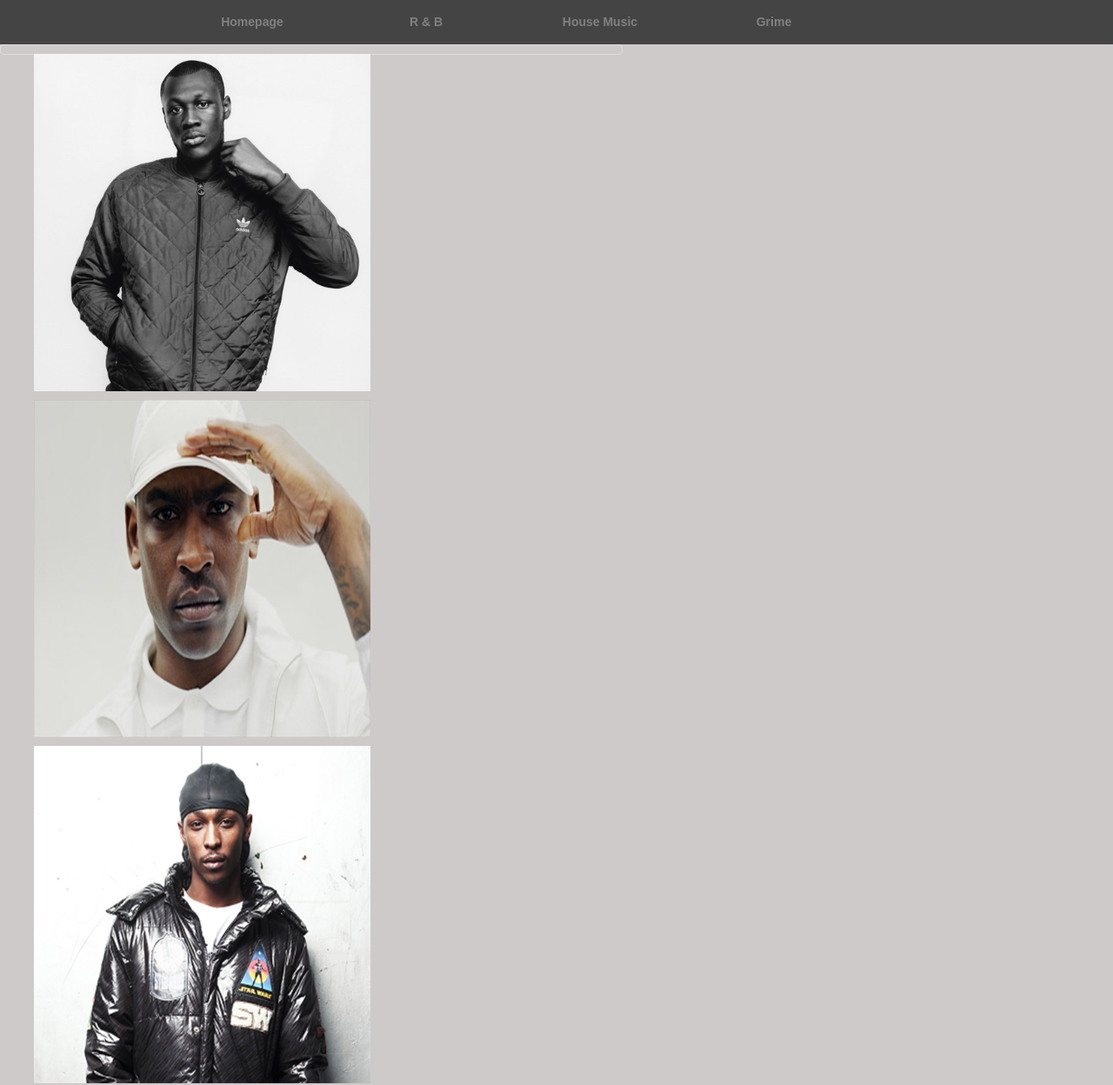
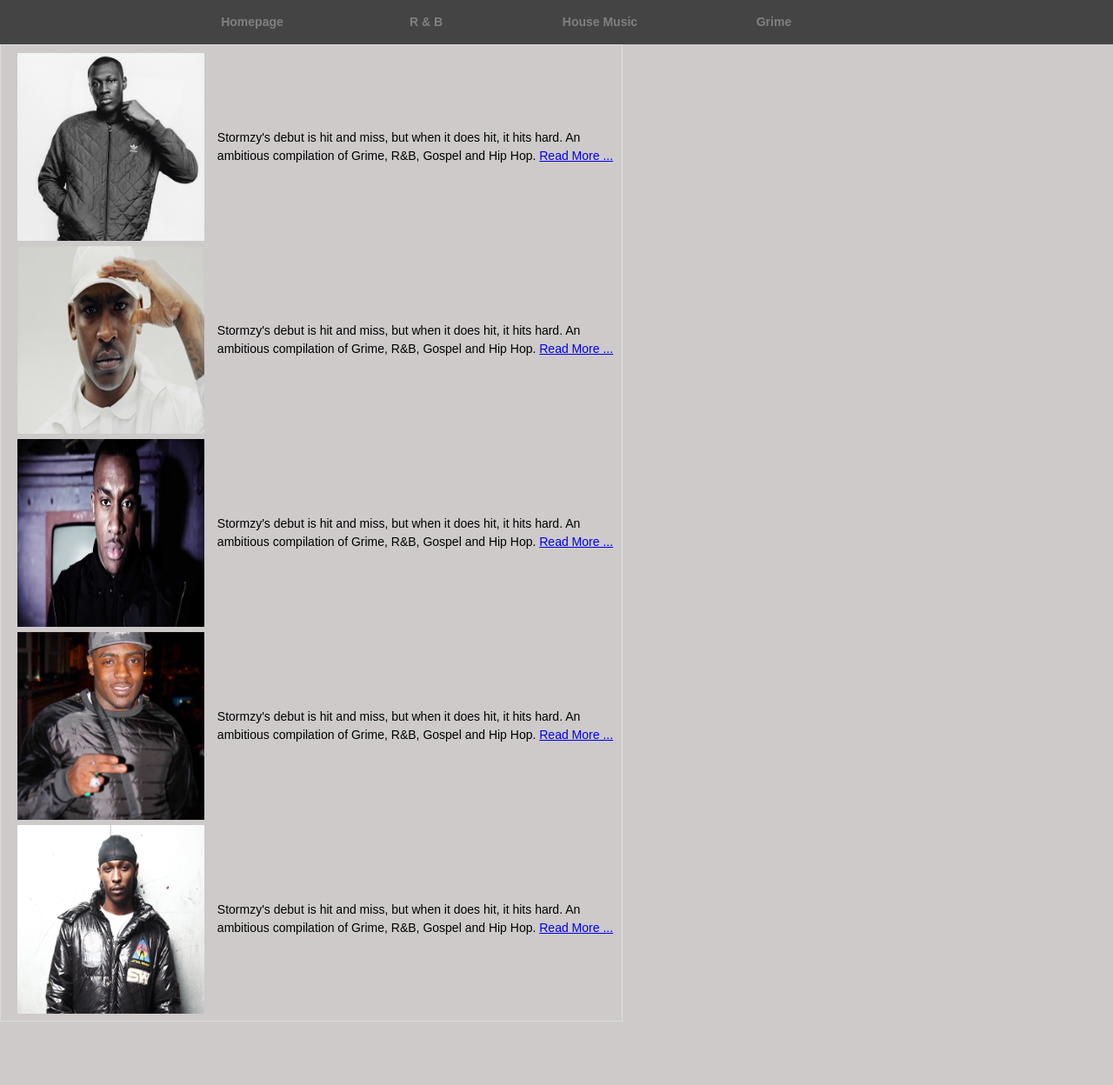
Before and after one commit to shuaibr96/Front-End-Web, a plain HTML site: page Grime.html in a window 1280 px wide. Shown: the top 1248 px of the page at 87% size. After the commit the page ends 1175 px from the top, so only its background shows below. Drawn offline with Linux system fonts and the light colour scheme.

Commit message:
grime layout update

```diff
--- a/Grime.html
+++ b/Grime.html
@@ -28,15 +28,33 @@
     </nav>
     <!-- end of nav -->
 <div class="grimecon">
-	<a href="stormzy.html"><img src="./images/stormzy.jpg" style="float: left; padding:5px;" alt="Stormzy"></a>
-
-	<a href="stormzy.html"><img src="./images/skepta-mercury-prize.jpg" style="float: left; padding:5px;" alt="Skepta"></a>
-
-	<a href="stormzy.html"><img src="./images/jme.jpg" style="float: left; padding:5px;" alt="JME"></a>
-
-	<a href="stormzy.html"><img src="./images/bugzy.jpg" style="float: left; padding:5px;" alt="Bugzy"></a>
-
-	<a href="stormzy.html"><img src="./images/MIST.jpg" style="float: left; padding:5px;" alt="MIST"></a>
+<table style="width:100%" cellpadding="0">
+  <tr>
+    <td><a href="stormzy.html"><img src="./images/stormzy.jpg" style="float: left; padding:0.8%;" alt="Stormzy"></a></td>
+    <td> Stormzy's debut is hit and miss, but when it does hit, it hits hard. An ambitious compilation of Grime, R&B, Gospel and Hip Hop.
+	<a href="stormzy.html">Read More ...</td>
+  </tr>
+  <tr>
+    <td><a href="stormzy.html"><img src="./images/skepta-mercury-prize.jpg" style="float: left; padding:0.8%;" alt="Skepta"></a></td>
+    <td>Stormzy's debut is hit and miss, but when it does hit, it hits hard. An ambitious compilation of Grime, R&B, Gospel and Hip Hop.
+	<a href="stormzy.html">Read More ...</td>
+  </tr>
+  <tr>
+    <td><a href="stormzy.html"><img src="./images/bugzy.jpg" style="float: left; padding:0.8%;" alt="Bugzy"></td>
+    <td>Stormzy's debut is hit and miss, but when it does hit, it hits hard. An ambitious compilation of Grime, R&B, Gospel and Hip Hop.
+	<a href="stormzy.html">Read More ...</td>
+  </tr>
+    <tr>
+    <td><a href="stormzy.html"><img src="./images/MIST.jpg" style="float: left; padding:0.8%;" alt="MIST"></td>
+    <td>Stormzy's debut is hit and miss, but when it does hit, it hits hard. An ambitious compilation of Grime, R&B, Gospel and Hip Hop.
+	<a href="stormzy.html">Read More ...</td>
+  </tr>
+   <tr>
+    <td><a href="stormzy.html"><img src="./images/jme.jpg" style="float: left; padding:0.8%;" alt="JME"></td>
+    <td>Stormzy's debut is hit and miss, but when it does hit, it hits hard. An ambitious compilation of Grime, R&B, Gospel and Hip Hop.
+	<a href="stormzy.html">Read More ...</td>
+  </tr>
+</table>
 	<!-- footer -->
 </div>
 </div>
--- a/styles/styles.css
+++ b/styles/styles.css
@@ -221,13 +221,14 @@ nav{
 }
 .grimecon{
 	border: 1px solid #ddd;
-    border-radius: 4px;
+
     padding: 5px;
     width: 55%;
 }
+
 .grimecon img{
 	margin-left: 4%;
-	width:55%;
+	width:90%;
 	height:auto;
 }
 
@@ -240,7 +241,6 @@ nav{
 	width:28%;
 	height:auto;
 }
-
 
 @media screen and (max-width:600px){
 	nav ul{
```
